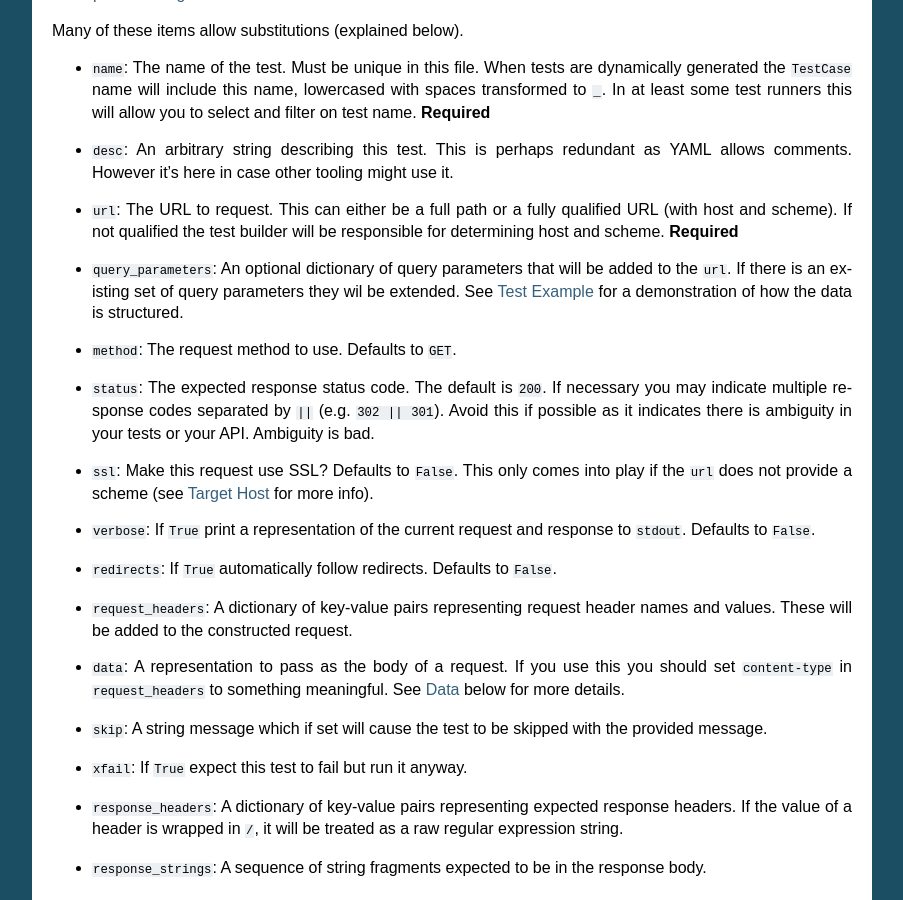
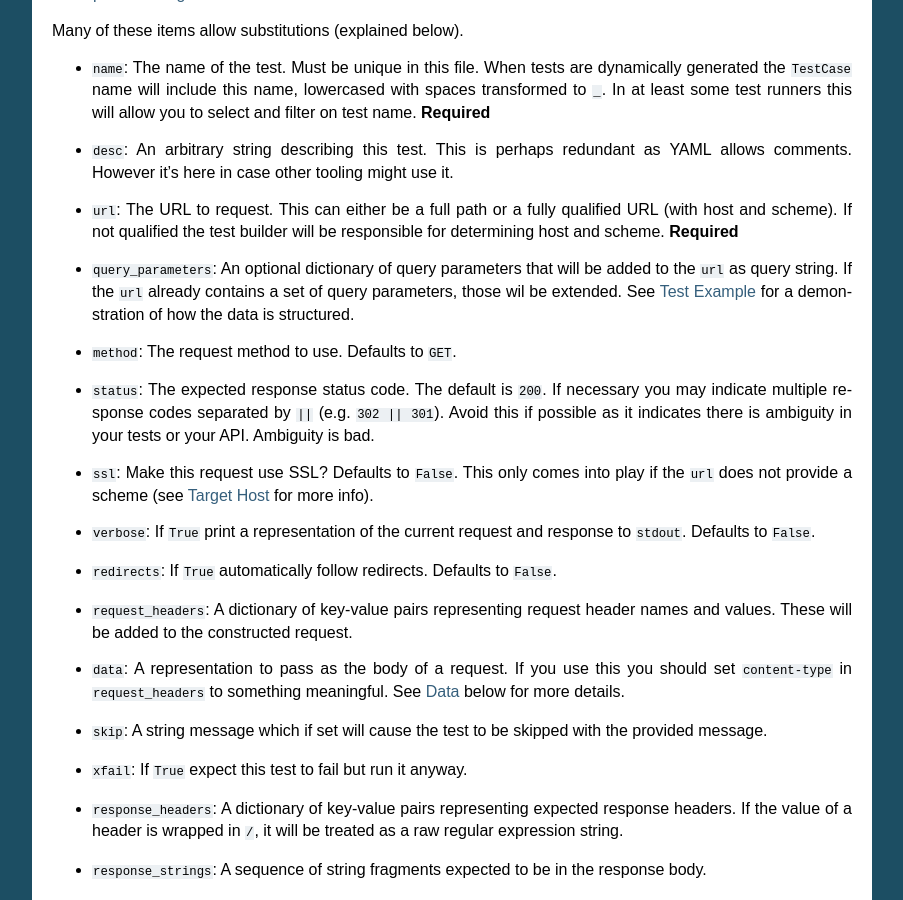
Before and after one commit to cdent/gabbi, a Sphinx documentation site: the page built from docs/source/format.rst, in a window 1280 px wide and 900 px high, scrolled down 446 px. Shown: the whole window, without its empty margins (198-1101 px from the left). Built offline with Sphinx 7.4.7, drawn with Linux system fonts in a browser that asks for light colours.

Commit message:
Clarify query_parameters documentation

```diff
--- a/docs/source/format.rst
+++ b/docs/source/format.rst
@@ -40,9 +40,9 @@ Many of these items allow substitutions (explained below).
   test builder will be responsible for determining host and scheme.
   **Required**
 * ``query_parameters``: An optional dictionary of query parameters
-  that will be added to the ``url``. If there is an existing set of
-  query parameters they wil be extended. See :doc:`example` for a
-  demonstration of how the data is structured.
+  that will be added to the ``url`` as query string. If the ``url``
+  already contains a set of query parameters, those wil be extended.
+  See :doc:`example` for a demonstration of how the data is structured.
 * ``method``: The request method to use. Defaults to ``GET``.
 * ``status``: The expected response status code. The default is
   ``200``. If necessary you may indicate multiple response codes
```
